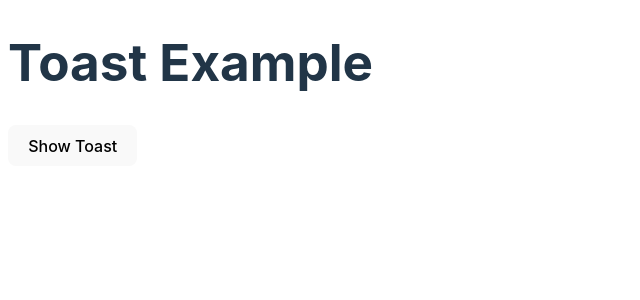
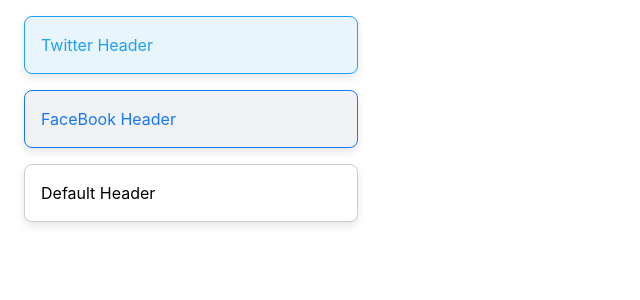
Before and after one commit to Winhub99/FE-Machine, a React (Vite) app: page / in a window 1280 px wide. Shown: the top 300 px of the page, without its empty margins (0-640 px from the left). Built offline with nearby package versions, Linux system fonts and the light colour scheme.

Commit message:
adding components

```diff
--- a/src/components/ReusableComponent/Card.tsx
+++ b/src/components/ReusableComponent/Card.tsx
@@ -2,7 +2,7 @@
 
 interface CardProps{
   header:string;
-  type: 'Facebook' | 'Twitter' | 'Insta';
+  type: 'Facebook' | 'Twitter' | 'Default';
 
 }
 
@@ -30,17 +30,17 @@
   body: {
       fontSize: '1em',
   },
-  facebook: {
+  Facebook: {
       borderColor: '#1877f2',
       backgroundColor: '#f0f2f5',
       color: '#1877f2',
   },
-  twitter: {
+  Twitter: {
       borderColor: '#1da1f2',
       backgroundColor: '#e8f5fd',
       color: '#1da1f2',
   },
-  default: {
+  Default: {
       borderColor: '#ccc',
       backgroundColor: '#fff',
       color: '#000',
--- a/src/components/ReusableComponent/ReusableCard.tsx
+++ b/src/components/ReusableComponent/ReusableCard.tsx
@@ -4,7 +4,11 @@
 const ReusableCard = () => {
   return (
     <div>
-      <Card header="FaceBook Header" type="Twitter"/>
+      <Card header="Twitter Header" type="Twitter"/>
+      <Card header="FaceBook Header" type="Facebook"/>
+      <Card header="Default Header" type="Default"/>
+
+
     </div>
   )
 }
--- a/src/main.tsx
+++ b/src/main.tsx
@@ -16,6 +16,7 @@
 import FourteenthQuestion from './components/FourteenthQuestion.tsx'
 import LogoComponent from './components/Sixteenth/LogoComponent.tsx'
 import ToastContainer from './components/Toast/ToastContainer.tsx'
+import ReusableCard from './components/ReusableComponent/ReusableCard.tsx'
 ReactDOM.createRoot(document.getElementById('root')!).render(
   <React.StrictMode>
     {/* <App /> */}
@@ -33,6 +34,7 @@
   {/* <ThiteenthQuestion/> */}
   {/* <FourteenthQuestion/> */}
   {/* <LogoComponent/> */}
-  <ToastContainer/>
+  {/* <ToastContainer/> */}
+  <ReusableCard/>
   </React.StrictMode>,
 )
```
